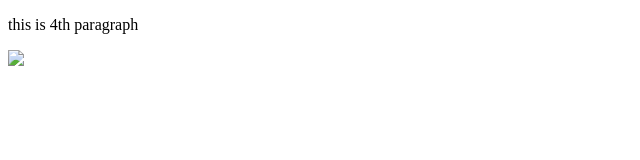
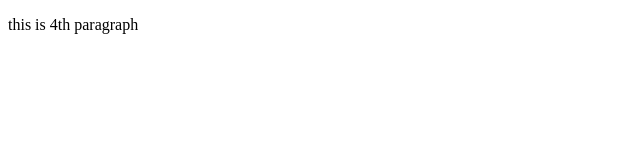
Before and after one commit to nsanzimanarichard1/nsanzimanarichard1.github.io, a plain HTML site: page rich.html in a window 1280 px wide. Shown: the full height of the page, 0-640 px from the left. Drawn offline with Linux system fonts and the light colour scheme.

Commit message:
Update rich.html

```diff
--- a/rich.html
+++ b/rich.html
@@ -4,6 +4,5 @@
 <title>my website</title>
 </head>
 <boby><p>this is 4th paragraph</p>
-<img src="C:\Users\Students\Desktop\ICT WORK\ric.jpg">
 </body>
 </html>
```
